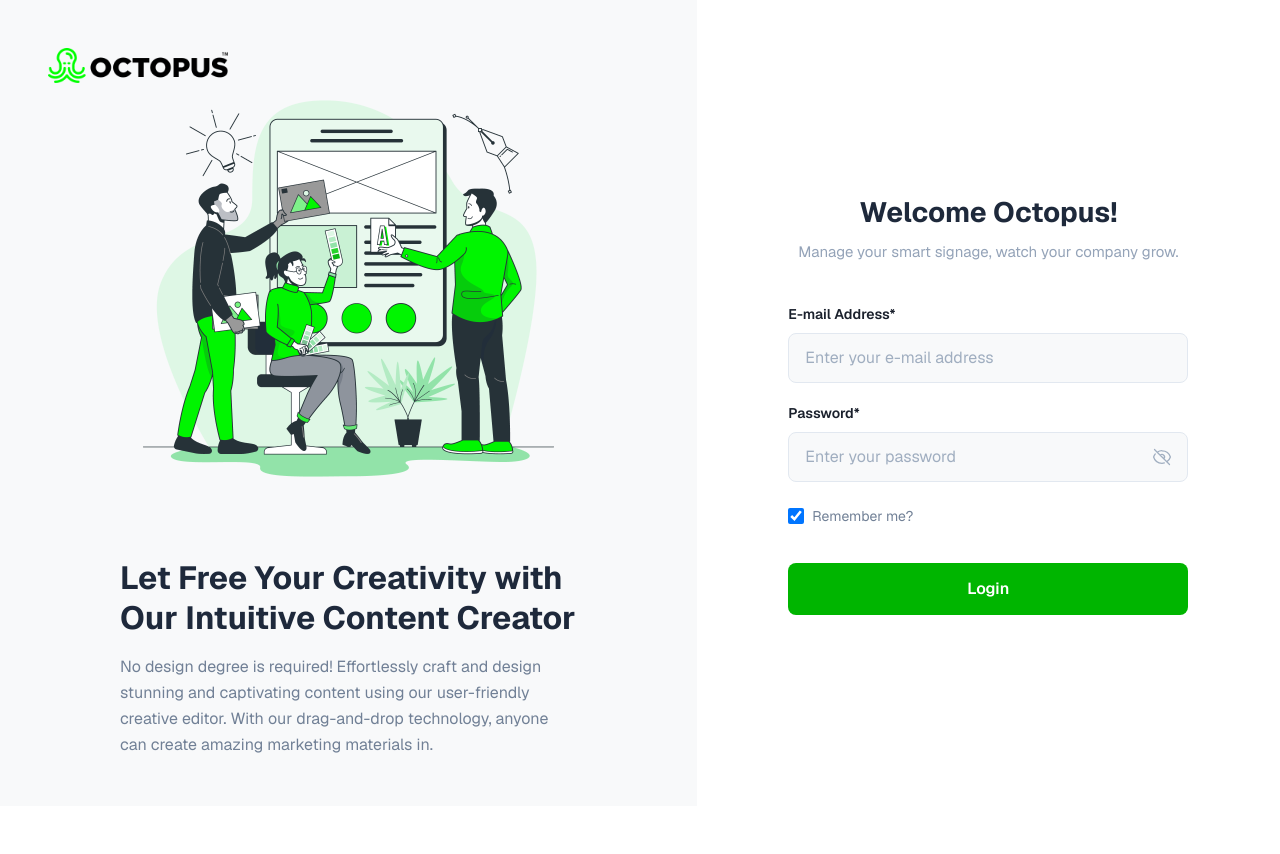
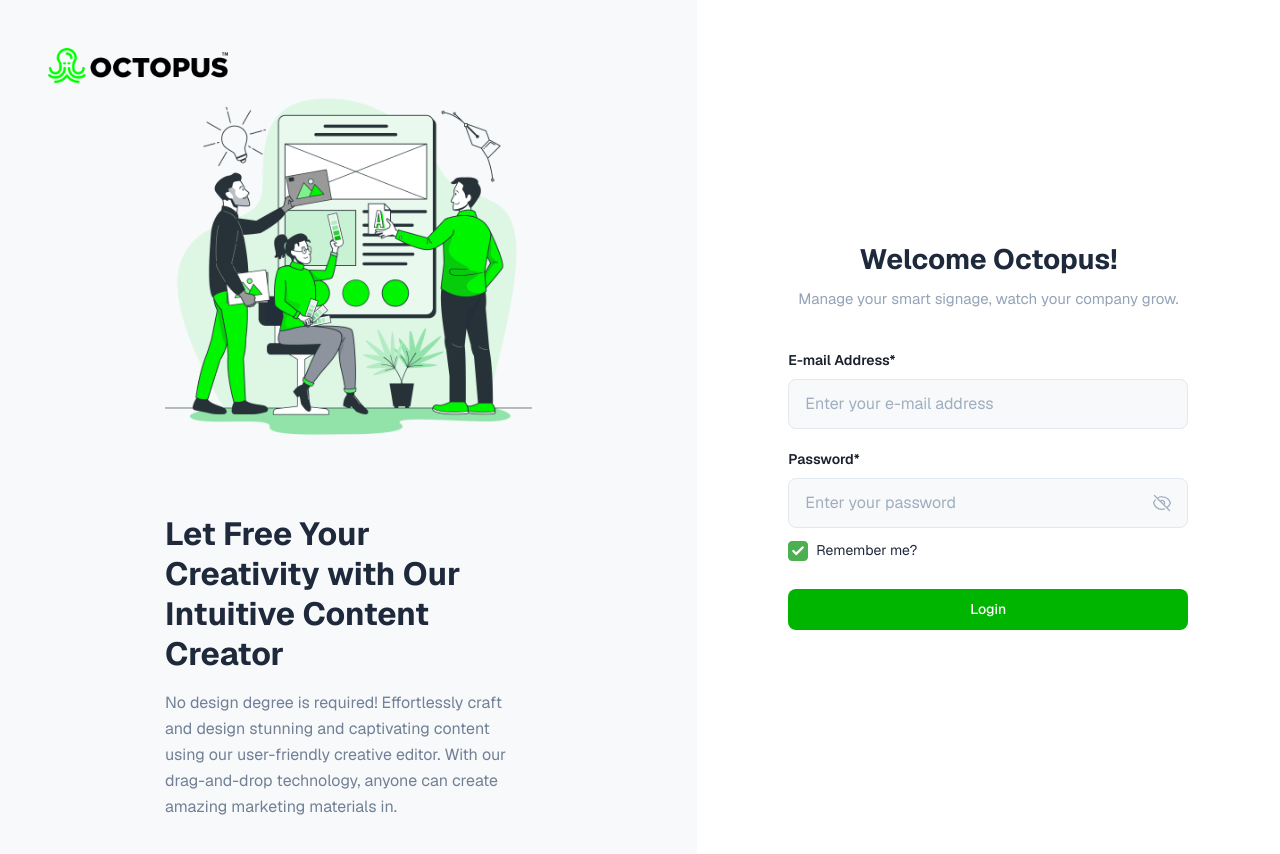
Before and after one commit to firatcihan/octopus-case, a Next.js app: page /login in a window 1280 px wide. Both pictures are taken after a click on the checkbox "Remember me?". Shown: the top 854 px of the page. Before the commit the page ends 806 px from the top, so only its background shows below. Built offline with nearby package versions, Linux system fonts and the light colour scheme.

Commit message:
Adjust padding in login page for better layout

```diff
--- a/app/login/page.tsx
+++ b/app/login/page.tsx
@@ -16,8 +16,8 @@ export default function Login() {
             priority
           />
         </div>
-
-        <div className="grow flex flex-col justify-center px-[120px]">
+        {/* px ile oynayarak düzeltme yapabilirsin */}
+        <div className="grow flex flex-col justify-center px-[165px]">
           {/* Illustration */}
           <div className="flex justify-center mb-[64px]">
             <Image
@@ -57,9 +57,9 @@ export default function Login() {
             </p>
           </div>
 
-          <form className="space-y-5">
+          <form>
             {/* Email Field */}
-            <div>
+            <div className="mb-5">
               <label className="block text-[14px] font-semibold text-[#1A202C] mb-2">
                 E-mail Address*
               </label>
@@ -71,7 +71,7 @@ export default function Login() {
             </div>
 
             {/* Password Field */}
-            <div>
+            <div className="mb-3">
               <label className="block text-[14px] font-semibold text-[#1A202C] mb-2">
                 Password*
               </label>
@@ -104,15 +104,29 @@ export default function Login() {
             </div>
 
             {/* Remember Me */}
-            <div className="flex items-center pt-1">
-              <input
-                type="checkbox"
-                id="remember"
-                className="w-4 h-4 text-[#00C800] border-[#E2E8F0] rounded focus:ring-[#00C800] cursor-pointer"
-              />
+            <div className="flex items-center mb-7">
+              <div className="relative flex items-center">
+                <input
+                  type="checkbox"
+                  id="remember"
+                  className="peer appearance-none w-5 h-5 border border-[#CBD5E1] rounded-sm checked:bg-[#4CAF50] checked:border-[#4CAF50] transition-all cursor-pointer"
+                />
+                <svg
+                  className="absolute w-3.5 h-3.5 pointer-events-none opacity-0 peer-checked:opacity-100 left-1/2 top-1/2 -translate-x-1/2 -translate-y-1/2 text-white"
+                  xmlns="http://www.w3.org/2000/svg"
+                  viewBox="0 0 24 24"
+                  fill="none"
+                  stroke="currentColor"
+                  strokeWidth="4"
+                  strokeLinecap="round"
+                  strokeLinejoin="round"
+                >
+                  <polyline points="20 6 9 17 4 12"></polyline>
+                </svg>
+              </div>
               <label
                 htmlFor="remember"
-                className="ml-2 text-[14px] text-[#718096] cursor-pointer select-none"
+                className="ml-2 text-[14px] text-[#1E293B] select-none"
               >
                 Remember me?
               </label>
@@ -121,7 +135,7 @@ export default function Login() {
             {/* Login Button */}
             <button
               type="button"
-              className="w-full bg-[#00B500] hover:bg-[#008c01] text-white font-semibold py-3.5 rounded-lg transition-colors mt-4"
+              className="w-full bg-[#00B500] hover:bg-[#008c01] text-white text-[14px] font-medium py-2.5 rounded-lg transition-colors"
             >
               Login
             </button>
```
